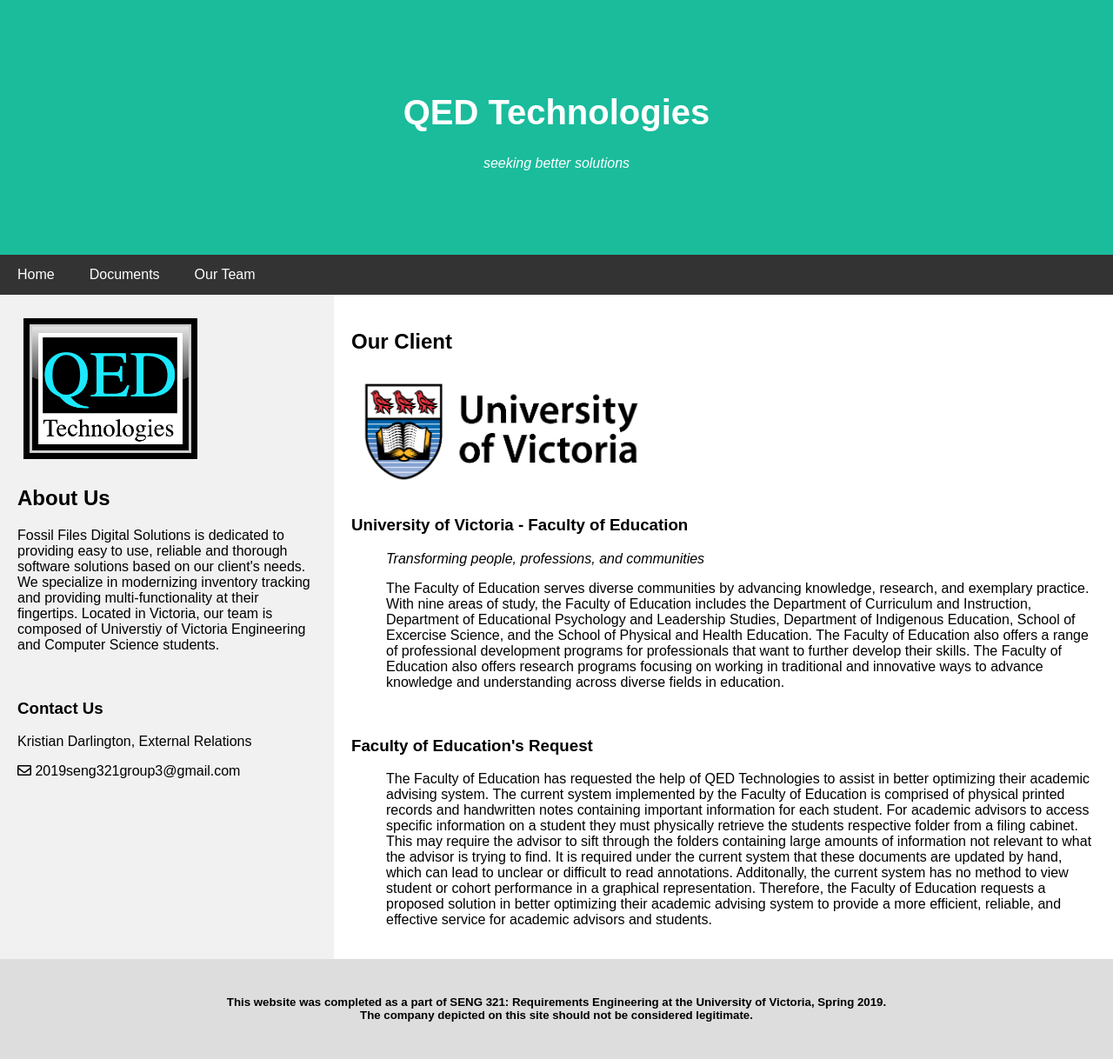
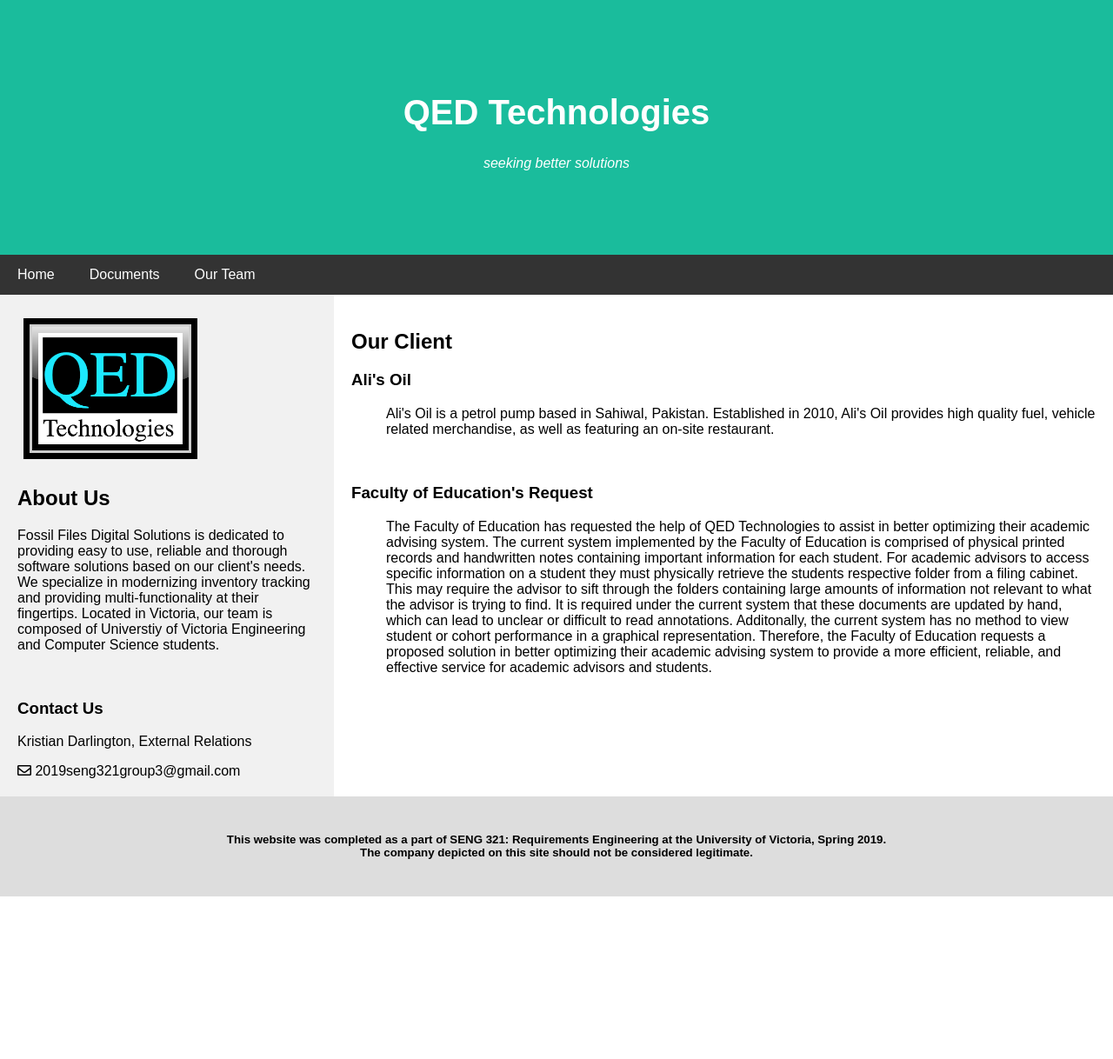
Before and after one commit to seng321group3/designer-site, a Jekyll site: the page built from index.html, in a window 1280 px wide. Shown: the whole page at 87% size. Built offline with Jekyll 4.4.1, drawn with Linux system fonts in a browser that asks for light colours; nearby versions of some CDN libraries; after the commit the page ends 1031 px from its top, so only the background shows below that.

Commit message:
updated the about Ali's Oil section (not their request)

```diff
--- a/index.html
+++ b/index.html
@@ -8,8 +8,10 @@ title: SENG 321 - Group 3 - Client Site
   <div class="side">
     <img style="max-width: 200px; max-height: 200px;" src="assets/images/QEDLogo.png">
     <h2>About Us</h2>
-    <p>Fossil Files Digital Solutions is dedicated to providing easy to use, reliable and thorough software solutions based on our client's needs. We specialize in modernizing inventory tracking and providing multi-functionality at their fingertips. Located in Victoria, our team is composed of Universtiy of Victoria Engineering and Computer Science students.
-</p>
+    <p>Fossil Files Digital Solutions is dedicated to providing easy to use, reliable and thorough software solutions based on our
+      client's needs. We specialize in modernizing inventory tracking and providing multi-functionality at their fingertips. Located
+      in Victoria, our team is composed of Universtiy of Victoria Engineering and Computer Science students.
+    </p>
     <br>
     <h3>Contact Us</h3>
       <p>Kristian Darlington, External Relations</p>
@@ -19,16 +21,10 @@ title: SENG 321 - Group 3 - Client Site
 
   <div class="main">
     <h2>Our Client</h2>
-      <img src="assets/images/uvic-logo.jpg" style="height:130px"/>
-      <h3>University of Victoria - Faculty of Education</h3>
-        <p class="foe-vision foe-body">Transforming people, professions, and communities</p>
+      <h3>Ali's Oil</h3>
         <p class="foe-body">
-          The Faculty of Education serves diverse communities by advancing knowledge, research, and exemplary practice. With nine areas of study,
-          the Faculty of Education includes the Department of Curriculum and Instruction, Department of Educational Psychology and Leadership
-          Studies, Department of Indigenous Education, School of Excercise Science, and the School of Physical and Health Education. The Faculty of
-          Education also offers a range of professional development programs for professionals that want to further develop their skills. The
-          Faculty of Education also offers research programs focusing on working in traditional and innovative ways to advance knowledge and
-          understanding across diverse fields in education.
+          Ali's Oil is a petrol pump based in Sahiwal, Pakistan. Established in 2010, Ali's Oil provides high quality fuel, vehicle related
+          merchandise, as well as featuring an on-site restaurant.
         </p>
       <br>
       <h3>Faculty of Education's Request</h3>
```
